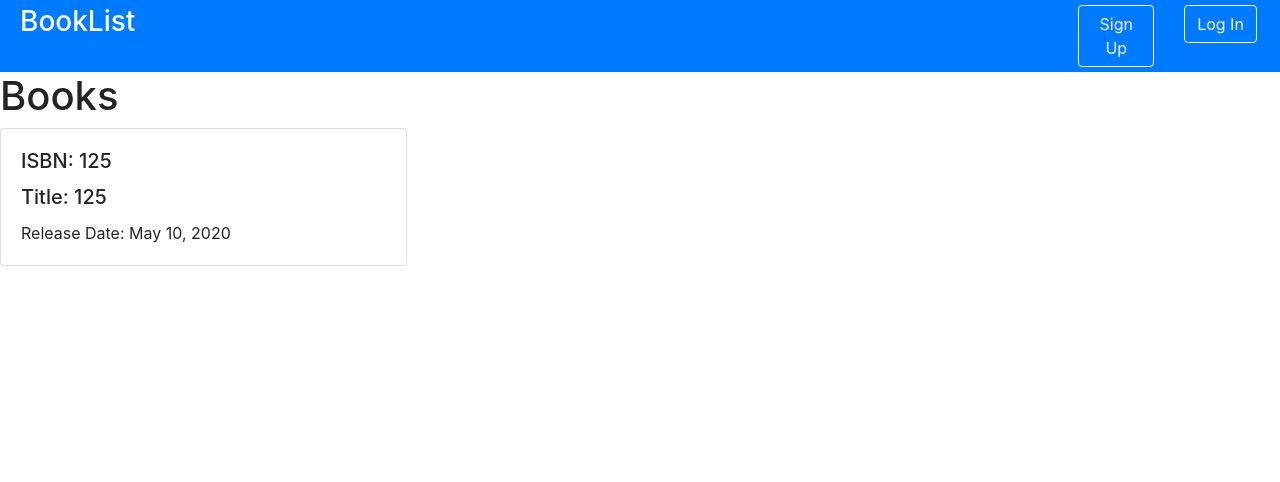
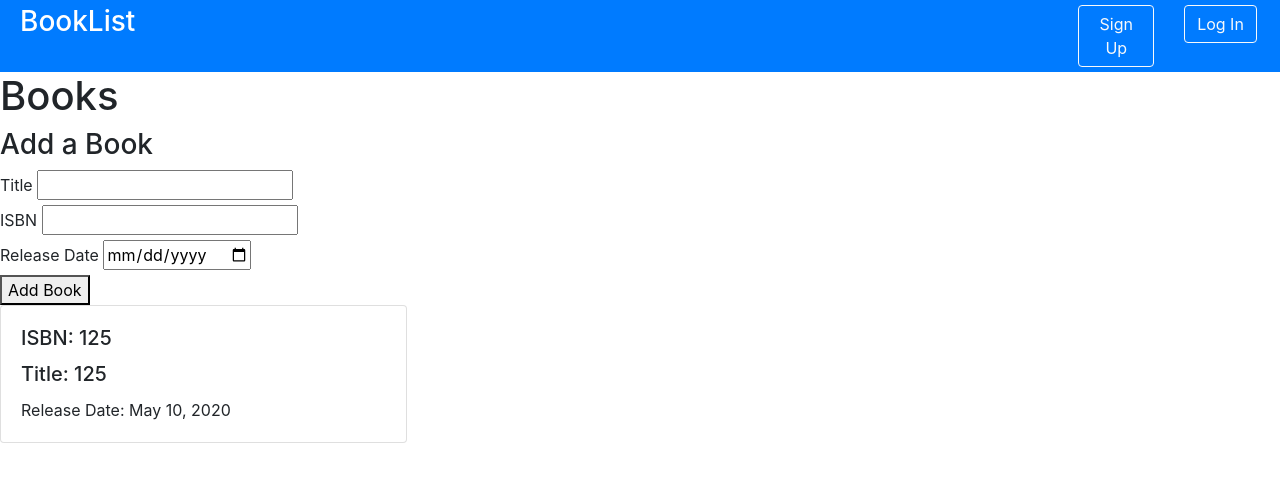
Before and after one commit to MarcSaureu/BookList, a Django app: page /books/ in a window 1280 px wide. Shown: the top 482 px of the page. Run offline with Django 3.2, Linux system fonts and the light colour scheme; data comes from the database, SQL or seed files in the repository; both versions use the stored data as it was after the commit; some libraries are stand-ins or nearby versions.

Commit message:
Add Book html

```diff
--- a/BookList/templates/books.html
+++ b/BookList/templates/books.html
@@ -4,6 +4,25 @@
 
 {% block page_content %}
 <h1>Books</h1>
+<div class="row">
+  <div class="col-md-4">
+    <h3>Add a Book</h3>
+    <div class="row-md-4">
+      <label for="book">Title</label>
+      <input type="text" id="book" name="book">
+    </div>
+    <div class="row-md-4">
+      <label for="isbn">ISBN</label>
+      <input type="text" id="isbn" name="isbn">
+    </div>
+    <div class="row-md-4">
+      <label for="release_date">Release Date</label>
+      <input type="date" id="release" name="release">
+
+    </div>
+    <button type="submit" name="button">Add Book</button>
+  </div>
+</div>
 <div class="row">
 {% for book in books %}
     <div class="col-md-4">
--- a/django_project/templates/base.html
+++ b/django_project/templates/base.html
@@ -4,7 +4,10 @@
 <head>
 	<!-- Bootstrap CSS -->
 	<link rel="stylesheet" href="https://stackpath.bootstrapcdn.com/bootstrap/4.3.1/css/bootstrap.min.css" integrity="sha384-ggOyR0iXCbMQv3Xipma34MD+dH/1fQ784/j6cY/iJTQUOhcWr7x9JvoRxT2MZw1T" crossorigin="anonymous" />
-
+	<link	rel="stylesheet"
+										href="http://code.jquery.com/ui/1.11.4/themes/smoothness/jquery-ui.css"	/>
+				<script	src="http://code.jquery.com/jquery-2.2.3.js"></script>
+				<script	src="http://code.jquery.com/ui/1.11.4/jquery-ui.js"></script>
 
 	{% block headers %}
 	{% endblock %}
```
Also changed, not shown: db.sqlite3.
